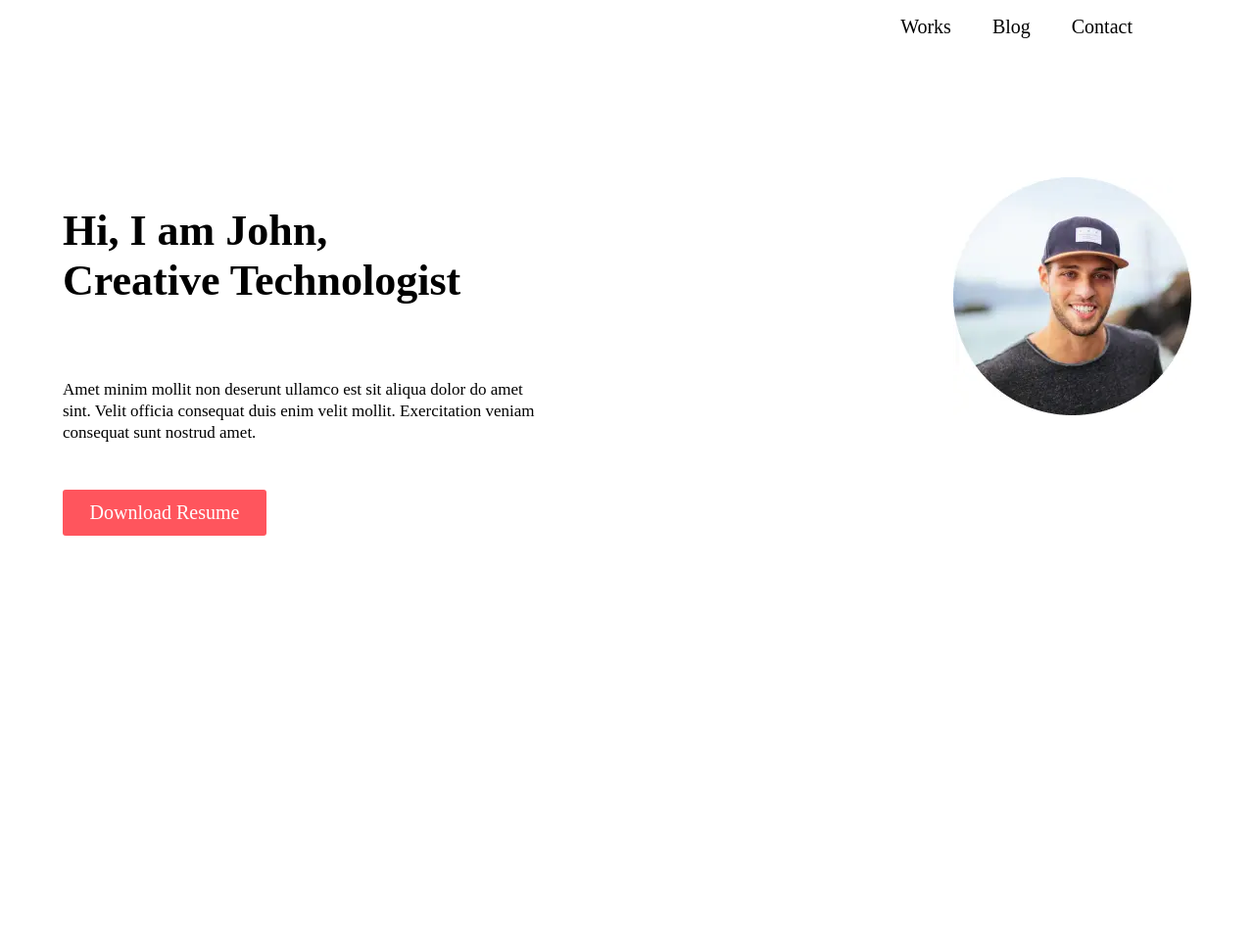
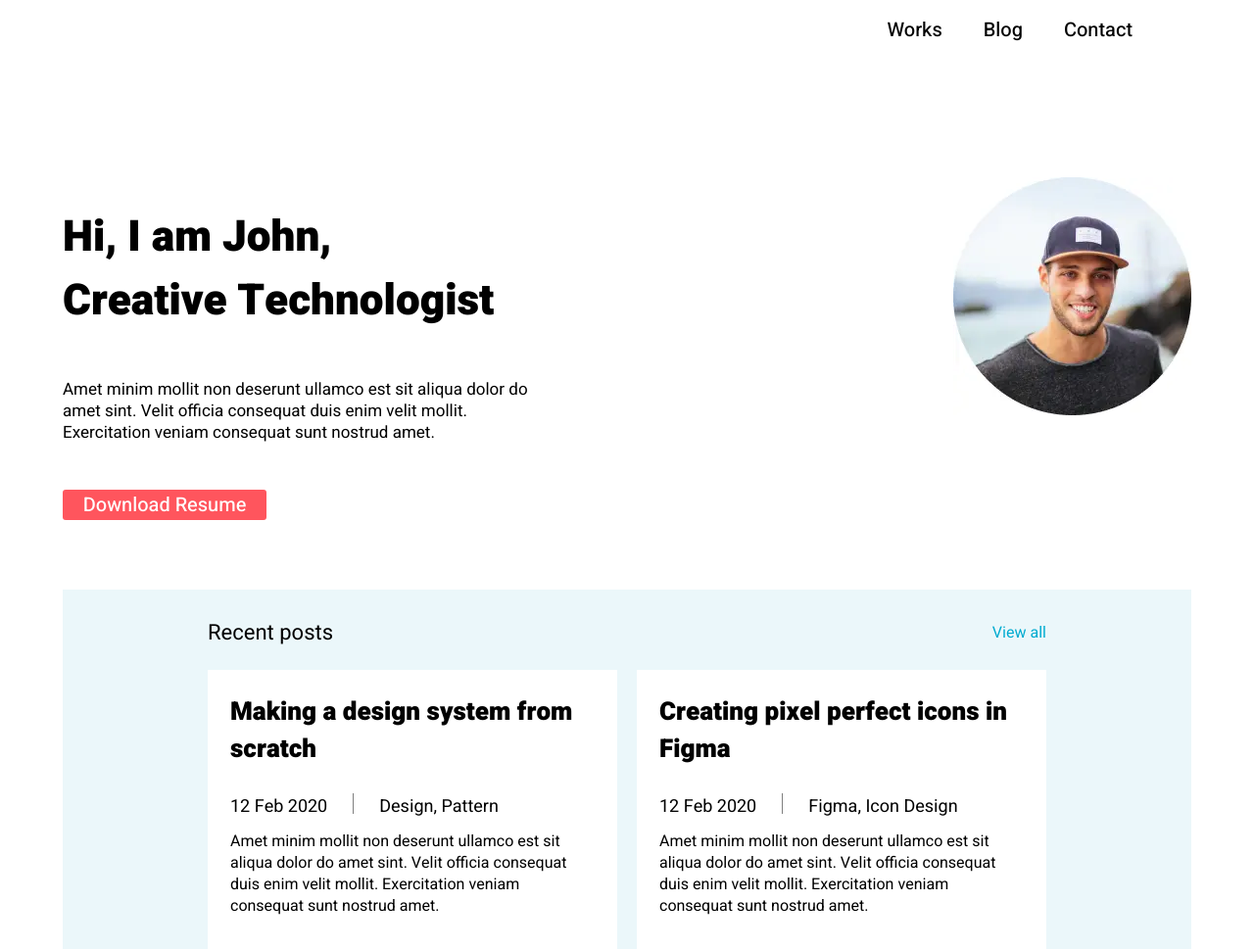
Before and after one commit to 1ngki/john, a plain HTML site: page index.html in a window 1280 px wide. Shown: the whole page at 98% size. Before the commit the page ends 800 px from the top, so only its background shows below. Drawn offline with Linux system fonts and the light colour scheme.

Commit message:
feat: add basic posts block layout

```diff
--- a/css/style.css
+++ b/css/style.css
@@ -1,3 +1,5 @@
+@import url("https://fonts.googleapis.com/css2?family=Heebo:wght@400;500;700;900&display=swap");
+
 body {
   padding: 0;
   margin: 0;
@@ -72,7 +74,7 @@ header li:last-child {
   width: 208px;
   height: 47px;
   background-color: #ff555d;
-  margin: 47px 0px 0px 0px;
+  margin: 47px 0px 71px 0px;
   border: none;
   border-radius: 3px;
   font-family: "Heebo";
@@ -97,3 +99,100 @@ header li:last-child {
 .info-welcome img {
   margin-top: -29px;
 }
+
+.posts {
+  background: #ebf7fa;
+  height: 396px;
+}
+
+.posts article {
+  width: 418px;
+  height: 285px;
+  background-color: #FFFFFF;
+}
+
+.posts article:first-child {
+  margin-right: 20px;
+}
+
+.posts h3 {
+  width: 374px;
+  height: 85px;
+  font-family: "Heebo";
+  font-weight: 900;
+  font-size: 26px;
+  margin: 24px 23px 0px 23px;
+}
+
+.posts img {
+  width: 1px;
+  height: 21px;
+}
+
+.posts p {
+  width: 368px;
+  height: 117px;
+  font-family: "Heebo";
+  font-weight: 400;
+  font-size: 16px;
+  margin: 11px 23px 0px 23px;
+}
+
+.posts-header {
+  display: -webkit-box;
+  display: -ms-flexbox;
+  display: flex;
+  -webkit-box-pack: justify;
+  -ms-flex-pack: justify;
+  justify-content: space-between;
+  margin-bottom: 22px;
+}
+
+.posts-header .recent {
+  margin: 28px 0px 0px 148px;
+  font-family: "Heebo";
+  font-size: 22px;
+}
+
+.posts-header .view {
+  margin: 32px 148px 0px 0px;
+  font-family: "Heebo";
+  font-size: 16px;
+}
+
+.posts-header a {
+  text-decoration: none;
+  color: #00abd0;
+}
+
+.posts-header a:hover {
+  text-decoration: underline;
+}
+
+.posts-preview {
+  display: -webkit-box;
+  display: -ms-flexbox;
+  display: flex;
+  -webkit-box-pack: center;
+  -ms-flex-pack: center;
+  justify-content: center;
+}
+
+.posts-published {
+  display: -webkit-box;
+  display: -ms-flexbox;
+  display: flex;
+  -webkit-box-pack: start;
+  -ms-flex-pack: start;
+  justify-content: flex-start;
+  margin: 17px 23px 0px 23px;
+}
+
+.posts-published div {
+  font-family: "Heebo";
+  font-size: 18px;
+}
+
+.posts-published img {
+  margin: 0px 26px 0px 26px;
+}
--- a/index.html
+++ b/index.html
@@ -1,11 +1,13 @@
 <!DOCTYPE html>
 <html lang="en">
+
 <head>
   <meta charset="UTF-8">
   <meta name="viewport" content="width=device-width, initial-scale=1.0">
   <title>John</title>
   <link rel="stylesheet" href="css/style.css">
 </head>
+
 <body>
   <div class="container">
     <header>
@@ -15,16 +17,51 @@
         <li>Contact</li>
       </ul>
     </header>
+
     <main>
       <div class="info">
         <div class="info-welcome">
           <h1>Hi, I am John,<br>Creative Technologist</h1>
           <img src="img/ellipse_1.webp" alt="">
         </div>
-          <p>Amet minim mollit non deserunt ullamco est sit aliqua dolor do amet sint. Velit officia consequat duis enim velit mollit. Exercitation veniam consequat sunt nostrud amet.</p>
+        <p>Amet minim mollit non deserunt ullamco est sit aliqua dolor do amet sint. Velit officia consequat duis enim
+          velit
+          mollit. Exercitation veniam consequat sunt nostrud amet.</p>
         <button>Download Resume</button>
+        <div class="posts">
+          <div class="posts-header">
+            <div class="recent">Recent posts</div>
+            <div class="view"><a href="#">View all</a></div>
+          </div>
+          <div class="posts-preview">
+            <article>
+              <h3>Making a design system from scratch</h3>
+              <div class="posts-published">
+                <div>12 Feb 2020</div>
+                <img src="img/bar.webp" alt="">
+                <div>Design, Pattern</div>
+              </div>
+              <p>Amet minim mollit non deserunt ullamco est sit aliqua dolor do amet sint. Velit officia consequat duis
+                enim
+                velit mollit. Exercitation veniam consequat sunt nostrud amet.</p>
+            </article>
+            <article>
+              <h3>Creating pixel perfect icons in Figma</h3>
+              <div class="posts-published">
+                <div>12 Feb 2020</div>
+                <img src="img/bar.webp" alt="">
+                <div>Figma, Icon Design</div>
+              </div>
+              <p>Amet minim mollit non deserunt ullamco est sit aliqua dolor do amet sint. Velit officia consequat duis
+                enim
+                velit mollit. Exercitation veniam consequat sunt nostrud amet.</p>
+            </article>
+          </div>
+        </div>
       </div>
     </main>
+
   </div>
 </body>
+
 </html>
```
Also changed, not shown: img/bar.webp (added). Lines whose indentation alone changed are shown as unchanged.
